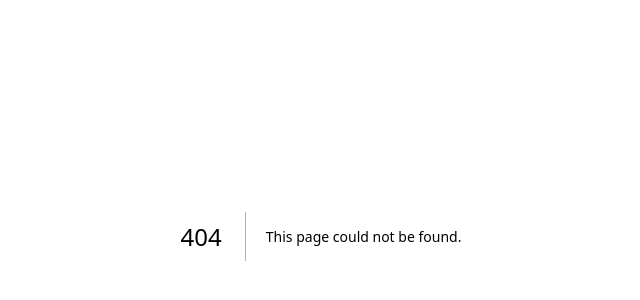
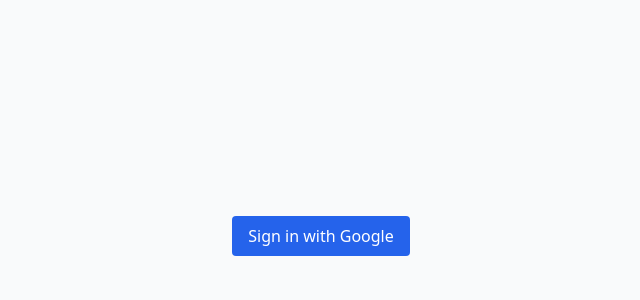
Before and after one commit to 2058862807/legacy, a Next.js app in the folder web/: page /login in a window 1280 px wide. Before the commit this address had no page. Shown: the part 164-464 px from the top of the page, without its empty margins (319-959 px from the left). Built offline with nearby package versions, Linux system fonts and the light colour scheme.

Commit message:
Create page.tsx

```diff
--- /dev/null
+++ b/web/app/login/page.tsx
@@ -0,0 +1,9 @@
+'use client'
+import { signIn } from 'next-auth/react'
+export default function Page() {
+return (
+
+<main className="flex h-screen items-center justify-center"> <button onClick={() => signIn('google')} className="rounded bg-blue-600 px-4 py-2 text-white"> Sign in with Google </button> </main>
+
+)
+}
```
